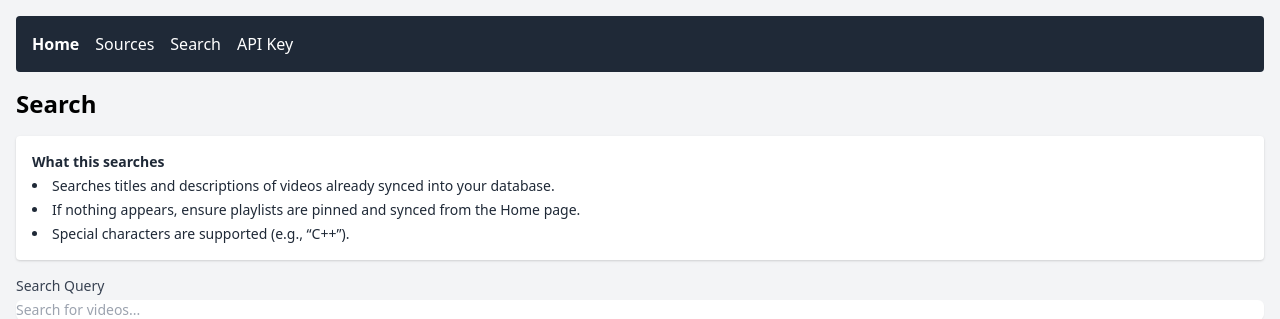
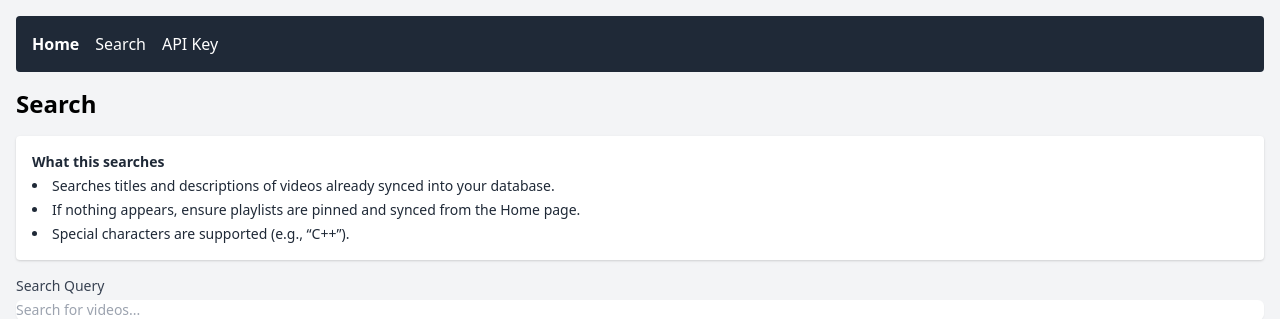
Before and after one commit to DanielLowry/youtube-conference-indexer, a FastAPI app: page /search in a window 1280 px wide. Shown: the top 319 px of the page. Run offline with FastAPI, Linux system fonts and the light colour scheme; parts of the project's set-up code (start-up, migrations or seed data) failed here and were passed over; some libraries are stand-ins or nearby versions.

Commit message:
Remove sources from navigation

```diff
--- a/templates/base.html
+++ b/templates/base.html
@@ -12,7 +12,6 @@
     <div class="container mx-auto p-4">
         <nav class="bg-gray-800 text-white p-4 rounded mb-4 flex items-center space-x-4">
             <a href="/" class="font-bold">Home</a>
-            <a href="/">Sources</a>
             <a href="/search">Search</a>
             <a href="/api-key">API Key</a>
         </nav>
```
